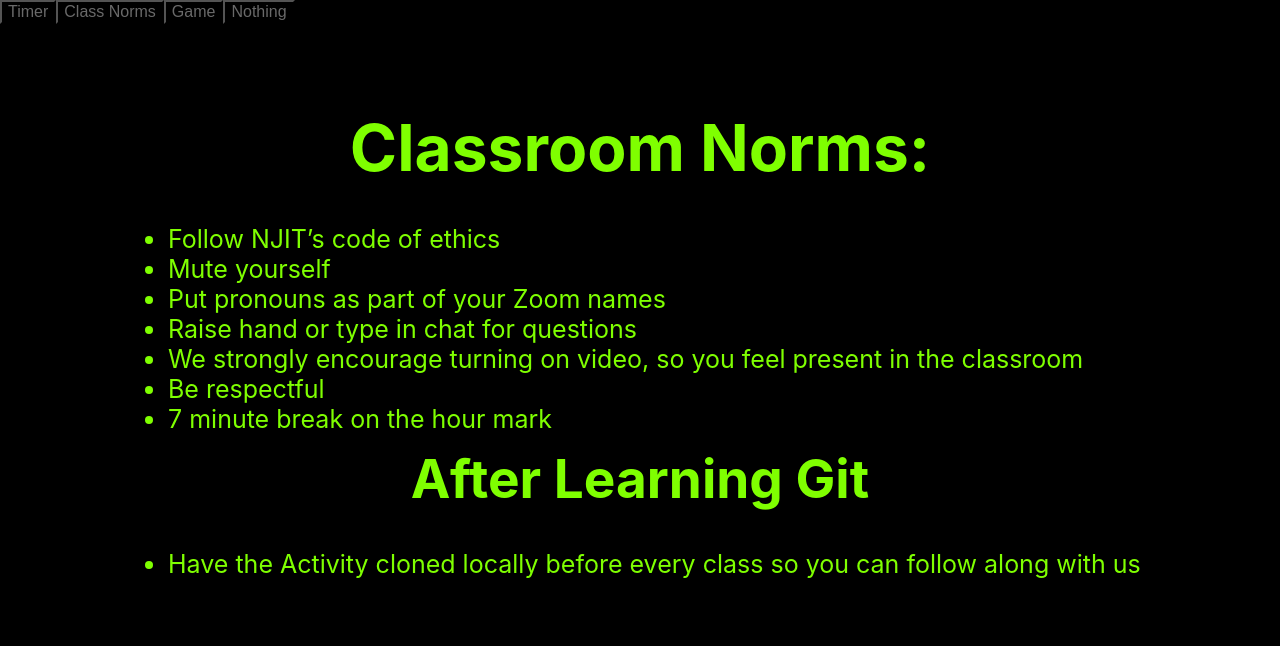
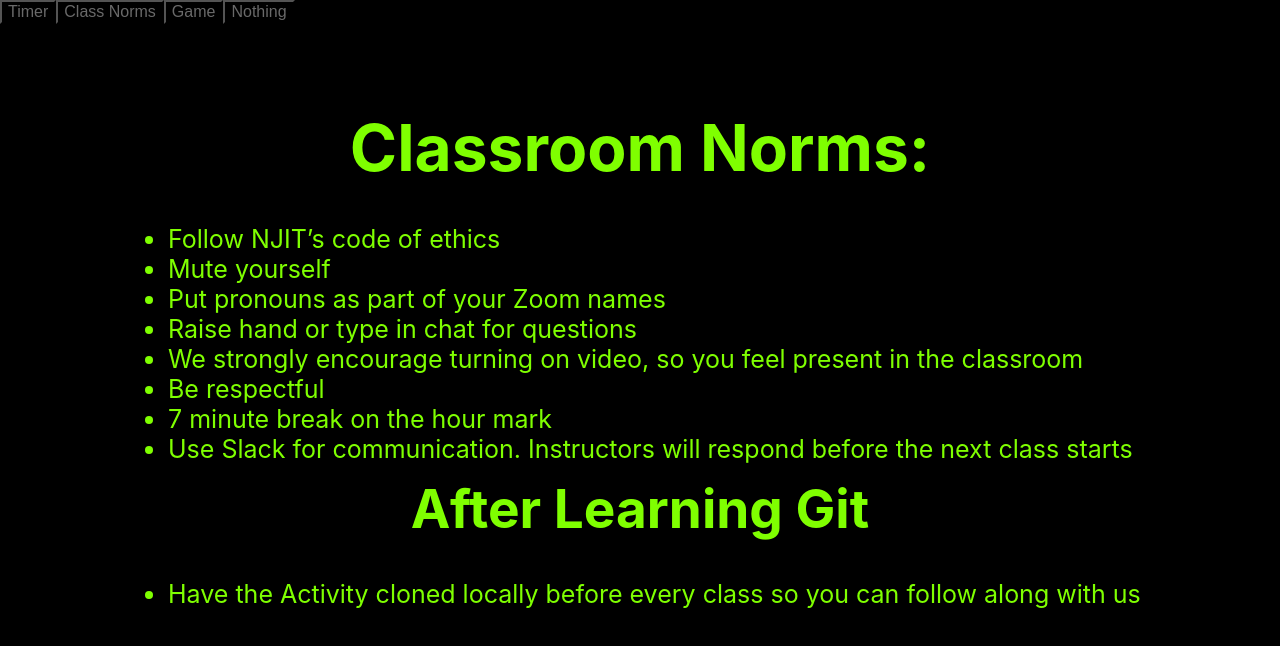
Before and after one commit to lherna1371/class_timer, a React (Create React App) app: page /norms in a window 1280 px wide. Both pictures are taken after a click on the button "Class Norms". Shown: the top 646 px of the page. Built offline with nearby package versions, Linux system fonts and the light colour scheme.

Commit message:
add norm about instructors answering questions

```diff
--- a/src/Norms.js
+++ b/src/Norms.js
@@ -22,6 +22,7 @@ export default class Norms extends React.Component {
             <li>We strongly encourage turning on video, so you feel present in the classroom</li>
             <li>Be respectful</li>
             <li>7 minute break on the hour mark</li>
+            <li>Use Slack for communication. Instructors will respond before the next class starts</li>
           </ul>
         </div>
 
```
